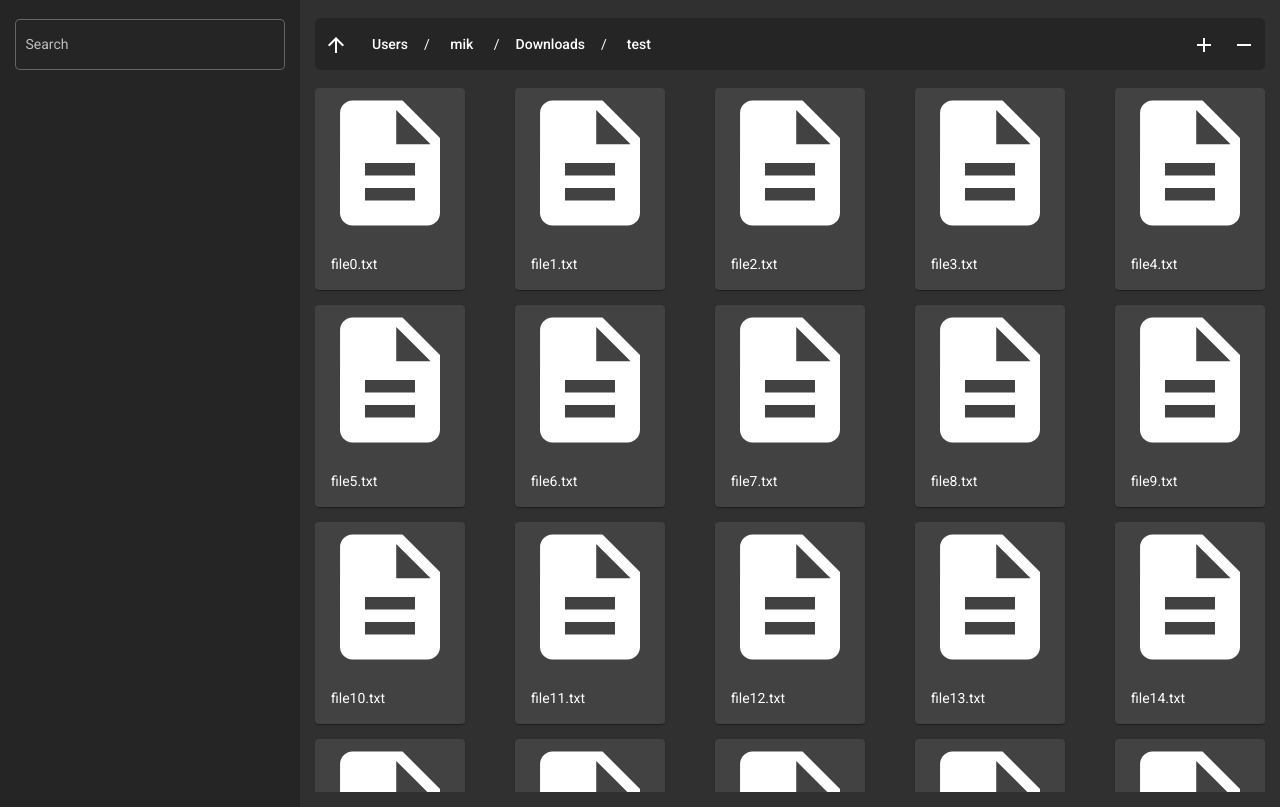
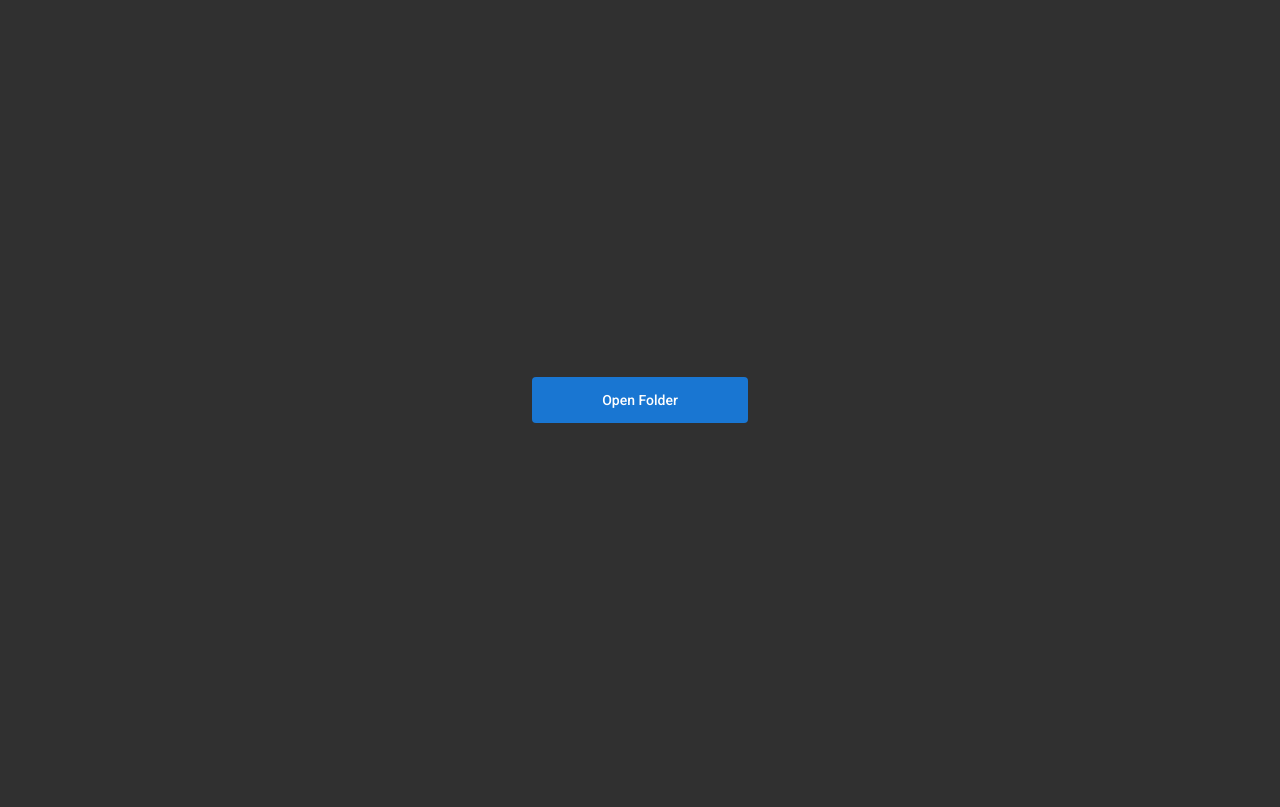
Before and after one commit to MikD1/TagFiles, an Angular app: page / in a window 1280 px wide. Built offline with nearby package versions, Linux system fonts and the light colour scheme.

Commit message:
OpenFolder view layout

```diff
--- a/main.js
+++ b/main.js
@@ -3,7 +3,6 @@ const url = require("url");
 const path = require("path");
 
 let mainWindow
-
 function createWindow() {
     mainWindow = new BrowserWindow({
         width: 1024,
--- a/src/app/app.component.html
+++ b/src/app/app.component.html
@@ -1,2 +1,3 @@
-<app-main-view></app-main-view>
+<!-- <app-main-view></app-main-view> -->
+<app-open-folder-view></app-open-folder-view>
 <!-- <router-outlet></router-outlet> -->
--- a/src/app/open-folder-view/open-folder-view.component.html
+++ b/src/app/open-folder-view/open-folder-view.component.html
@@ -1 +1,3 @@
-<p>open-folder-view works!</p>
+<div class="wrapper">
+    <button mat-flat-button color="primary" (click)="openFolder()">Open Folder</button>
+</div>
--- a/src/app/open-folder-view/open-folder-view.component.scss
+++ b/src/app/open-folder-view/open-folder-view.component.scss
@@ -0,0 +1,10 @@
+.wrapper {
+    display: flex;
+    justify-content: center;
+    align-items: center;
+    height: 100%;
+
+    button {
+        padding: 5px 70px;
+    }
+}
--- a/src/app/open-folder-view/open-folder-view.component.ts
+++ b/src/app/open-folder-view/open-folder-view.component.ts
@@ -10,4 +10,7 @@ export class OpenFolderViewComponent implements OnInit {
 
     public ngOnInit(): void {
     }
+
+    public openFolder(): void {
+    }
 }
```
